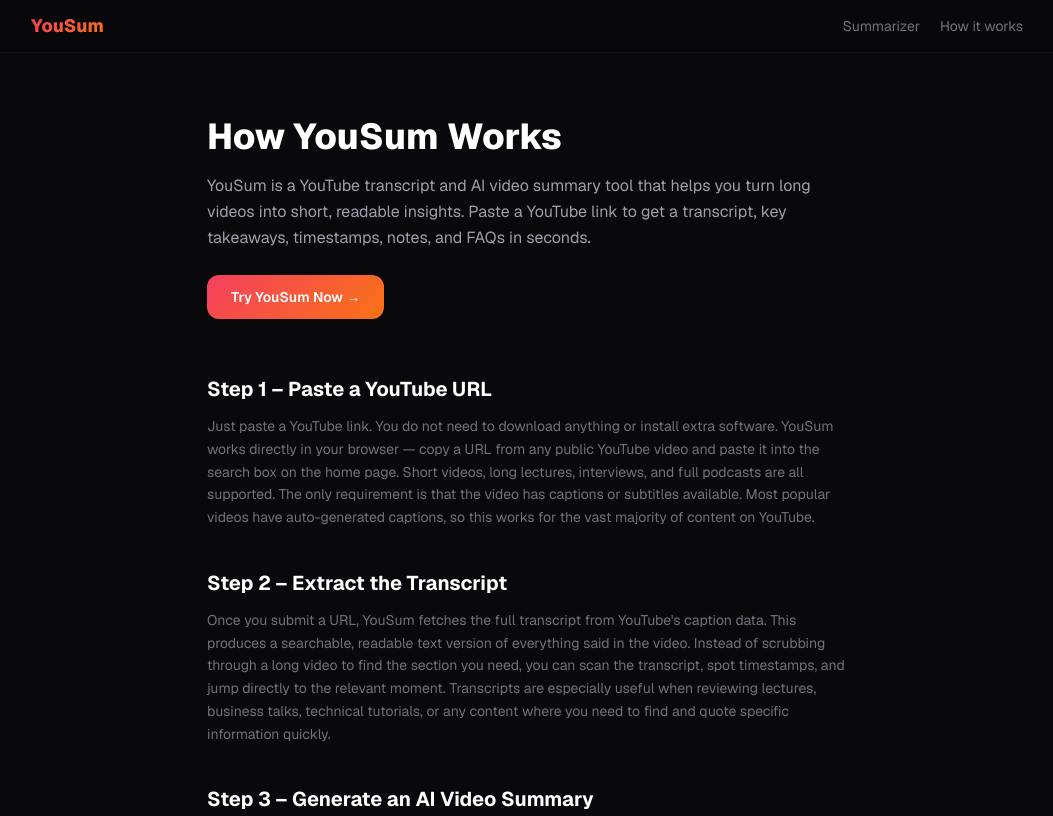
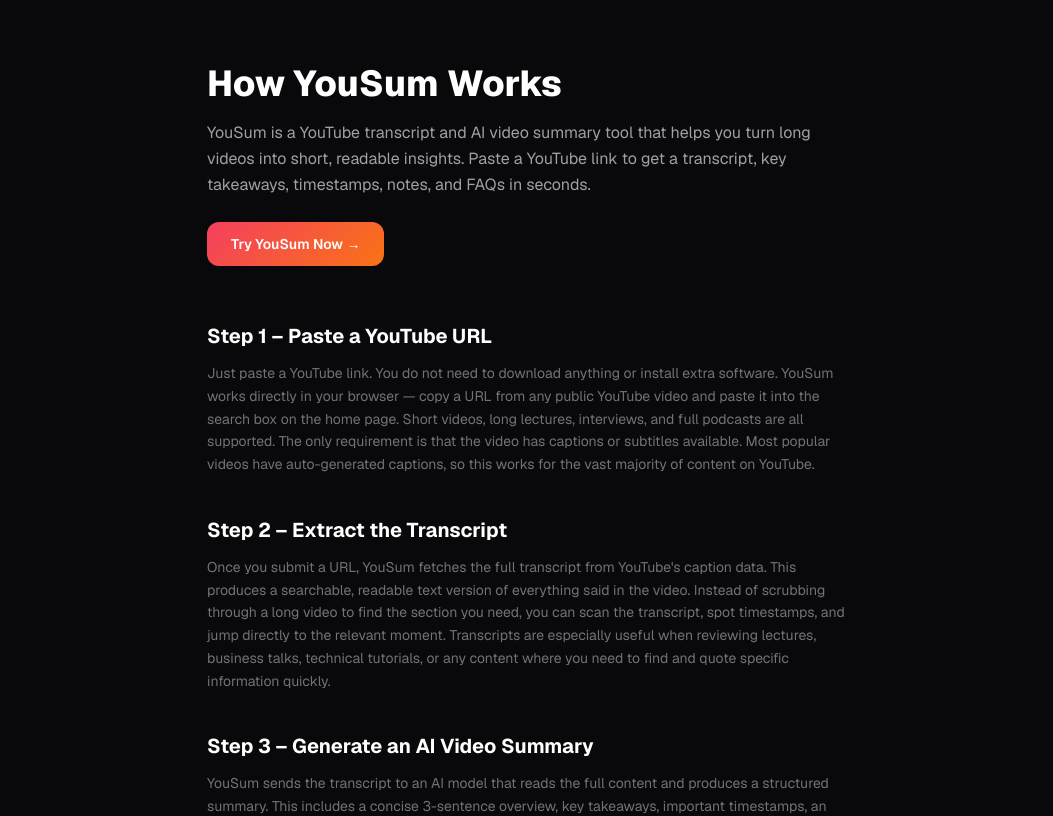
Before and after one commit to sieger12/yousum, a Next.js app: page /how-it-works in a window 1280 px wide. Shown: the top 816 px of the page, without its empty margins (113-1166 px from the left). Built offline with nearby package versions, Linux system fonts and the light colour scheme.

Commit message:
fix: remove duplicate header/footer from root layout

```diff
--- a/app/layout.tsx
+++ b/app/layout.tsx
@@ -22,19 +22,7 @@
   return (
     <html lang="en" className={geist.className}>
       <body className="min-h-screen flex flex-col bg-[#09090b]">
-        <header className="border-b border-white/5 sticky top-0 z-40" style={{ background: 'rgba(9,9,11,0.92)', backdropFilter: 'blur(16px)' }}>
-          <div className="max-w-5xl mx-auto px-4 py-3 flex items-center justify-between">
-            <a href="/" className="font-extrabold text-lg gradient-text">YouSum</a>
-            <nav className="flex items-center gap-5 text-sm text-zinc-500">
-              <a href="/" className="hover:text-rose-400 transition">Summarizer</a>
-              <a href="/how-it-works" className="hover:text-rose-400 transition">How it works</a>
-            </nav>
-          </div>
-        </header>
-        <main className="flex-1">{children}</main>
-        <footer className="border-t border-white/5 py-6 text-center text-xs text-zinc-700">
-          © 2026 YouSum · Not affiliated with YouTube or Google.
-        </footer>
+        {children}
       </body>
     </html>
   );
```
